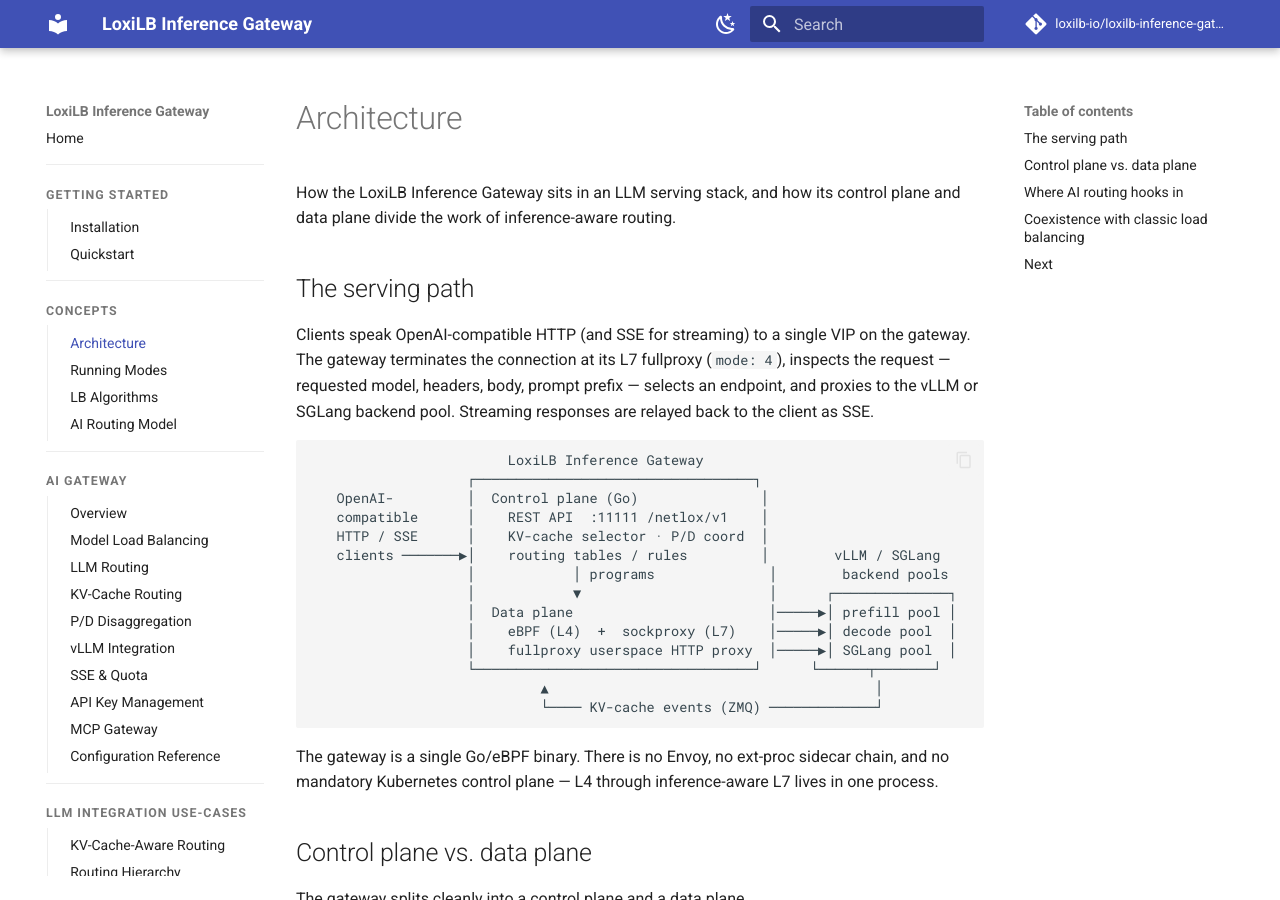
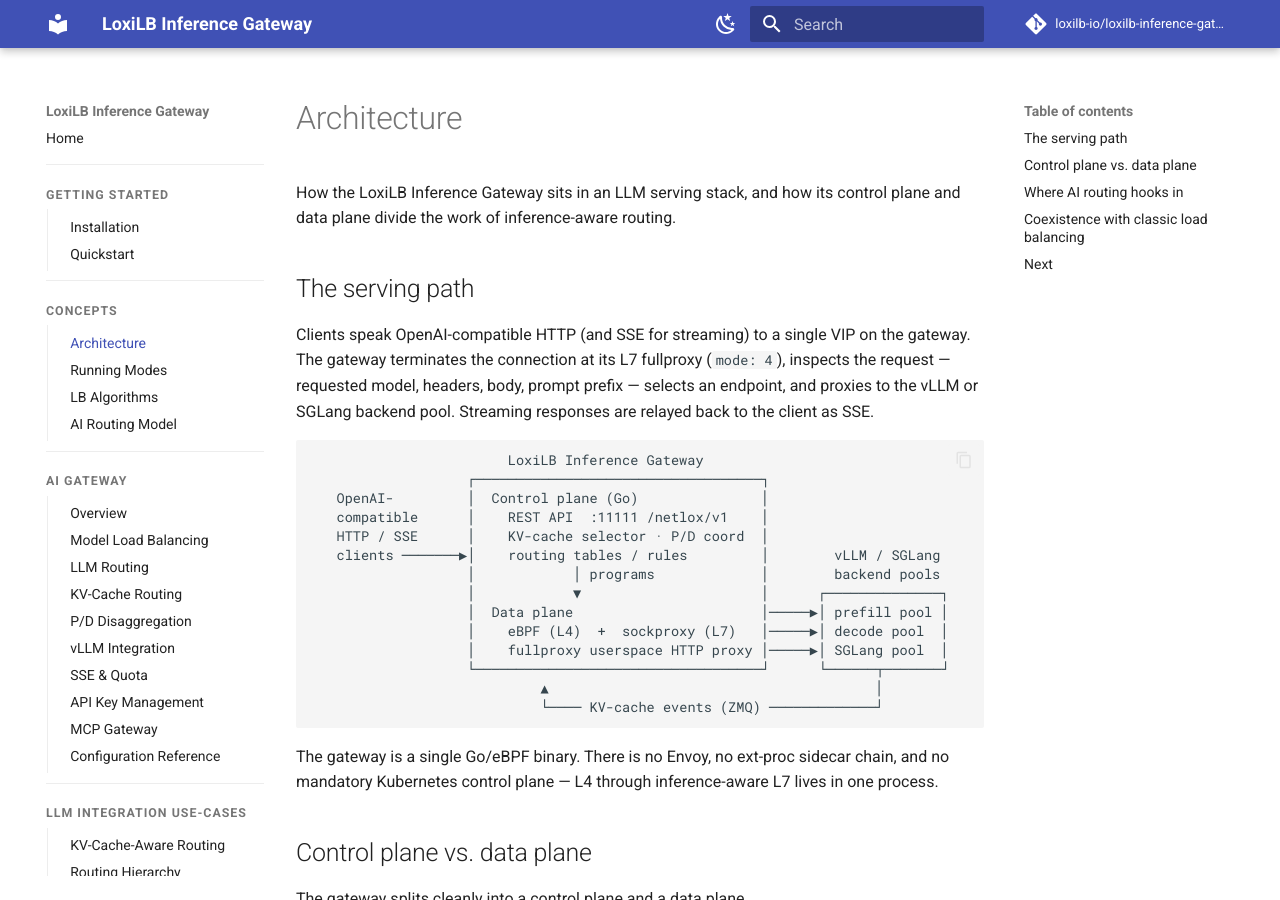
Before and after one commit to loxilb-io/loxilbdocs-inference-gateway, an MkDocs documentation site: the page built from docs/concepts/architecture.md, in a window 1280 px wide and 900 px high. Built offline with MkDocs 1.6.1 and Material for MkDocs 9.7.7, drawn with Linux system fonts in a browser that asks for light colours; comment, search, counter and statistics services are not loaded; the version menu is left out.

````diff
--- a/docs/concepts/architecture.md
+++ b/docs/concepts/architecture.md
@@ -12,17 +12,17 @@ or SGLang backend pool. Streaming responses are relayed back to the client as SS
 
 ```text
                         LoxiLB Inference Gateway
-                   ┌──────────────────────────────────┐
+                   ┌───────────────────────────────────┐
    OpenAI-         │  Control plane (Go)               │
    compatible      │    REST API  :11111 /netlox/v1    │
    HTTP / SSE      │    KV-cache selector · P/D coord  │
    clients ───────▶│    routing tables / rules         │        vLLM / SGLang
-                   │            │ programs              │        backend pools
-                   │            ▼                       │      ┌──────────────┐
-                   │  Data plane                        │─────▶│ prefill pool │
-                   │    eBPF (L4)  +  sockproxy (L7)    │─────▶│ decode pool  │
-                   │    fullproxy userspace HTTP proxy  │─────▶│ SGLang pool  │
-                   └──────────────────────────────────┘      └──────┬───────┘
+                   │            │ programs             │        backend pools
+                   │            ▼                      │      ┌──────────────┐
+                   │  Data plane                       │─────▶│ prefill pool │
+                   │    eBPF (L4)  +  sockproxy (L7)   │─────▶│ decode pool  │
+                   │    fullproxy userspace HTTP proxy │─────▶│ SGLang pool  │
+                   └───────────────────────────────────┘      └──────┬───────┘
                             ▲                                        │
                             └──── KV-cache events (ZMQ) ─────────────┘
 ```
--- a/mkdocs.yml
+++ b/mkdocs.yml
@@ -46,7 +46,11 @@ markdown_extensions:
   - toc:
       permalink: true
   - pymdownx.details
-  - pymdownx.superfences
+  - pymdownx.superfences:
+      custom_fences:
+        - name: mermaid
+          class: mermaid
+          format: !!python/name:pymdownx.superfences.fence_code_format
   - pymdownx.highlight:
       anchor_linenums: true
   - pymdownx.inlinehilite
````
